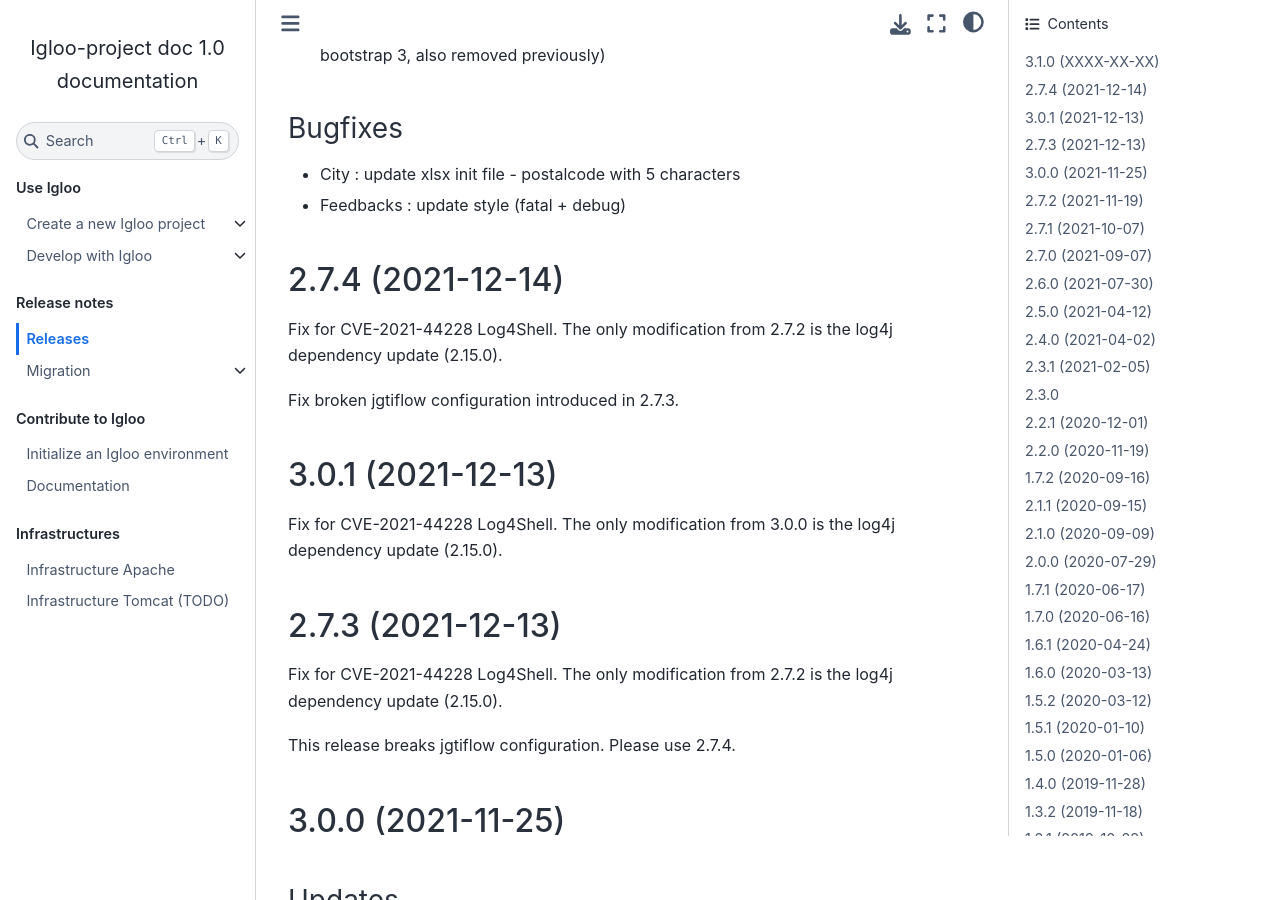
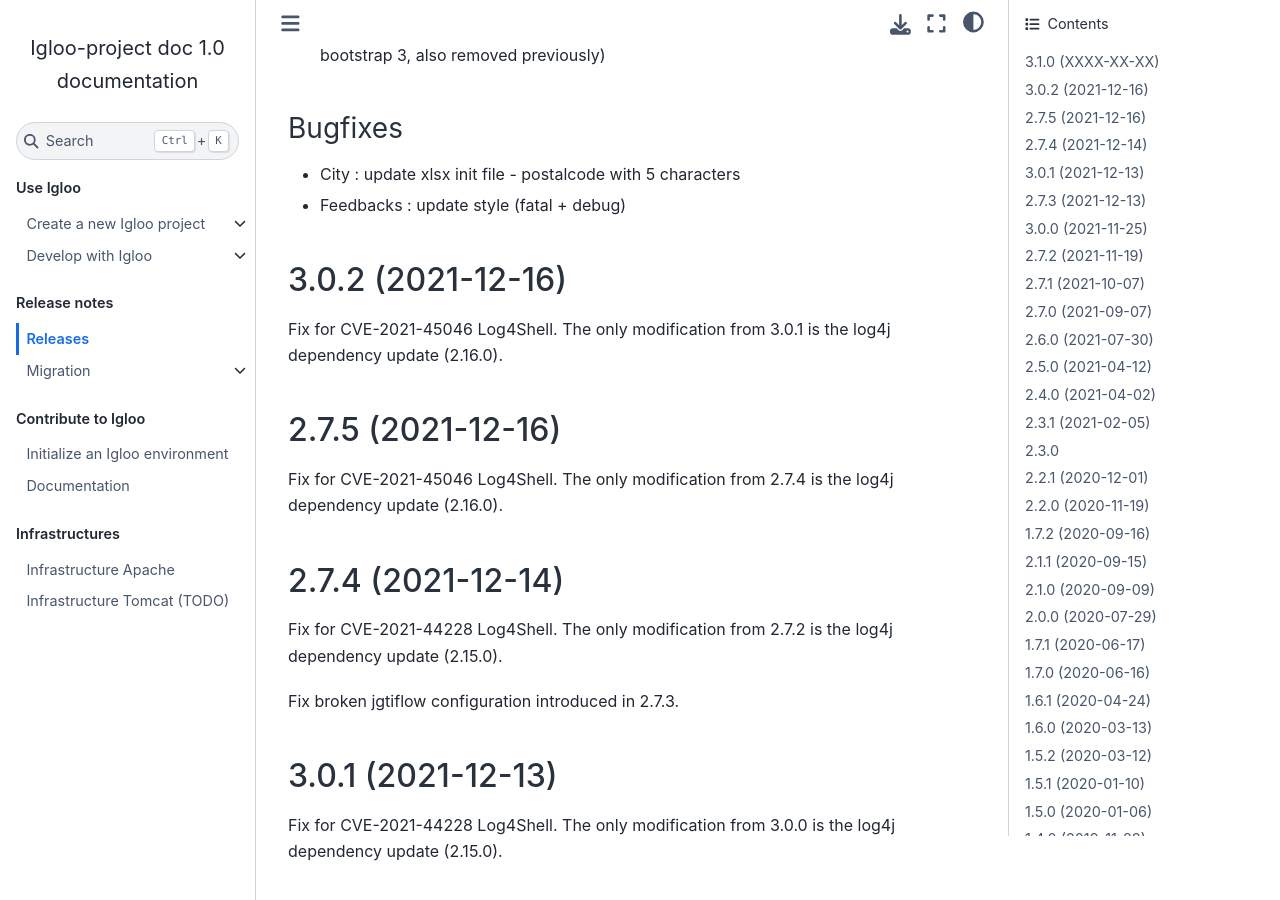
Before and after one commit to igloo-project/igloo-doc, a Sphinx documentation site: the page built from source/release-notes/releases.rst, in a window 1280 px wide and 900 px high, scrolled down 1177 px. Built offline with Sphinx 7.4.7 and the Sphinx Book theme 1.1.4, drawn with Linux system fonts in a browser that asks for light colours.

Commit message:
2.7.5 and 3.0.2 releases

```diff
--- a/source/release-notes/releases.rst
+++ b/source/release-notes/releases.rst
@@ -60,6 +60,21 @@
 
 * City : update xlsx init file - postalcode with 5 characters
 * Feedbacks : update style (fatal + debug)
+
+
+.. _v3.0.2:
+
+3.0.2 (2021-12-16)
+##################
+
+Fix for CVE-2021-45046 Log4Shell. The only modification from 3.0.1 is the log4j dependency update (2.16.0).
+
+.. _v2.7.5:
+
+2.7.5 (2021-12-16)
+##################
+
+Fix for CVE-2021-45046 Log4Shell. The only modification from 2.7.4 is the log4j dependency update (2.16.0).
 
 .. _v2.7.4:
 
```
